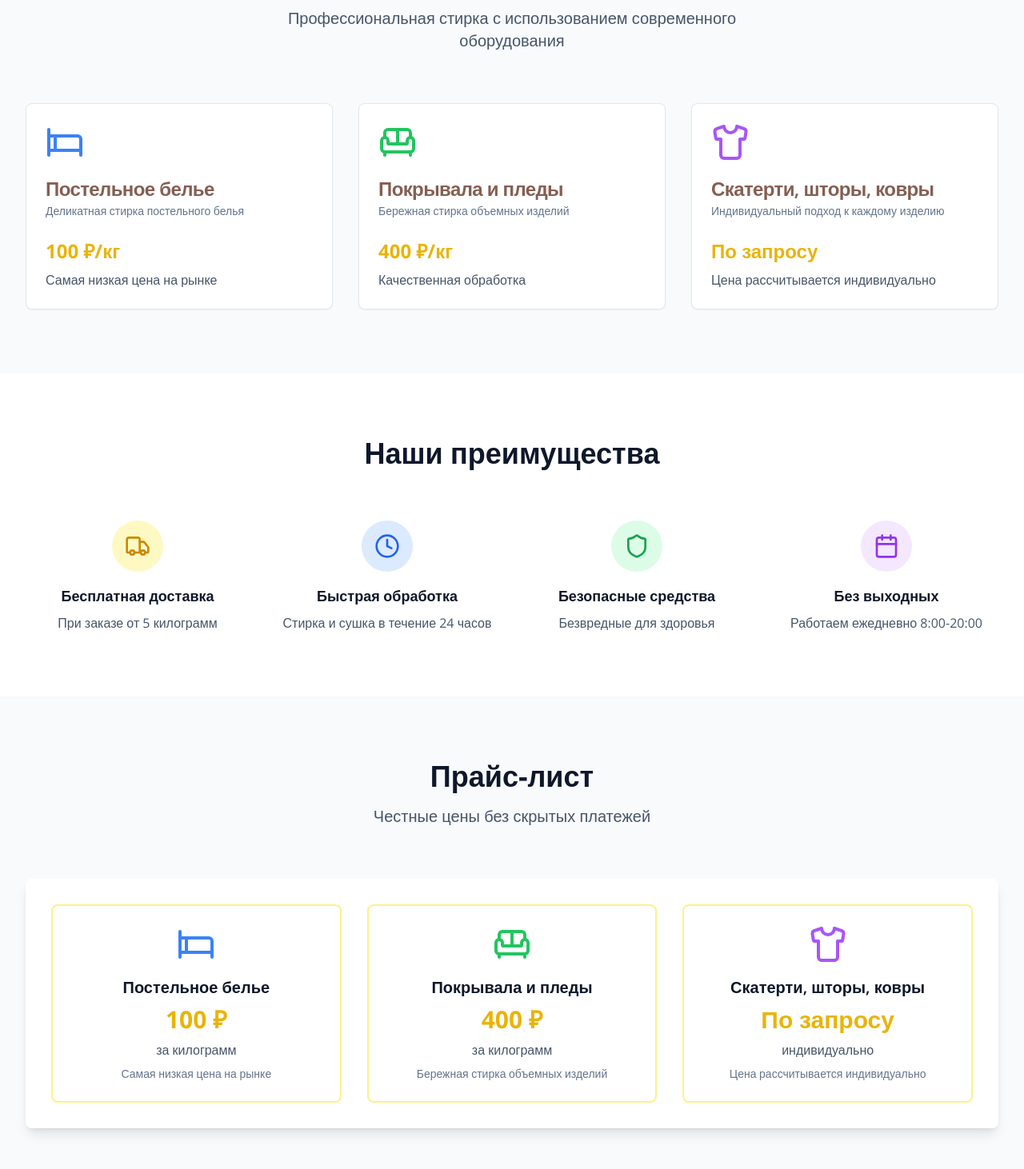
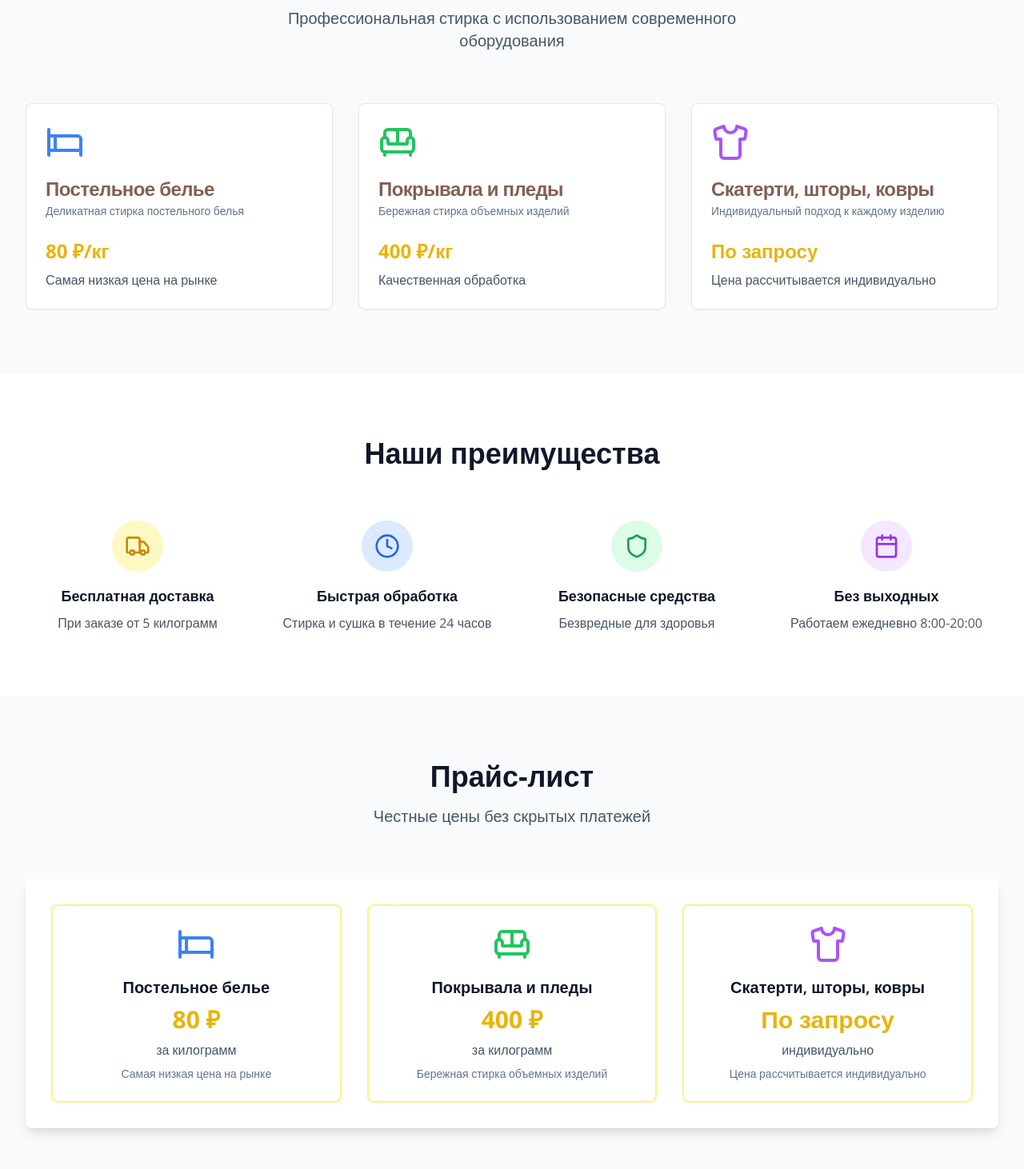
Before and after one commit to pr-poehali-dev/katyusha-laundry-service, a React (Vite) app: page / in a window 1280 px wide. Shown: the part 959-2421 px from the top of the page at 80% size. Built offline with nearby package versions, Linux system fonts and the light colour scheme; a web font is replaced by a local one.

Commit message:
Изменение цены со 100 на 80 рублей

```diff
--- a/src/pages/Index.tsx
+++ b/src/pages/Index.tsx
@@ -134,7 +134,7 @@ export default function Index() {
                 <CardDescription>Деликатная стирка постельного белья</CardDescription>
               </CardHeader>
               <CardContent>
-                <div className="text-2xl font-bold text-yellow-500 mb-2">100 ₽/кг</div>
+                <div className="text-2xl font-bold text-yellow-500 mb-2">80 ₽/кг</div>
                 <p className="text-slate-600">Самая низкая цена на рынке</p>
               </CardContent>
             </Card>
@@ -226,7 +226,7 @@ export default function Index() {
               <div className="text-center p-6 border-2 border-yellow-200 rounded-lg">
                 <Icon name="Bed" className="h-12 w-12 text-blue-500 mx-auto mb-4" />
                 <h3 className="text-xl font-semibold text-slate-900 mb-2">Постельное белье</h3>
-                <div className="text-3xl font-bold text-yellow-500 mb-2">100 ₽</div>
+                <div className="text-3xl font-bold text-yellow-500 mb-2">80 ₽</div>
                 <p className="text-slate-600">за килограмм</p>
                 <p className="text-sm text-slate-500 mt-2">Самая низкая цена на рынке</p>
               </div>
@@ -350,7 +350,7 @@ export default function Index() {
                     className="w-full px-4 py-2 border border-slate-300 rounded-md focus:outline-none focus:ring-2 focus:ring-yellow-500"
                   >
                     <option value="">Выберите тип белья</option>
-                    <option value="Постельное белье - 100₽/кг">Постельное белье - 100₽/кг</option>
+                    <option value="Постельное белье - 80₽/кг">Постельное белье - 80₽/кг</option>
                     <option value="Покрывала и пледы - 400₽/кг">Покрывала и пледы - 400₽/кг</option>
                     <option value="Скатерти, шторы, ковры - по запросу">Скатерти, шторы, ковры - по запросу</option>
                   </select>
```
